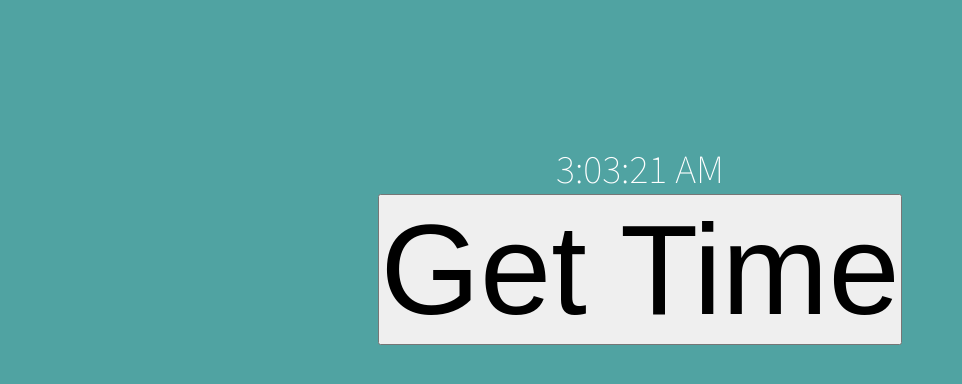
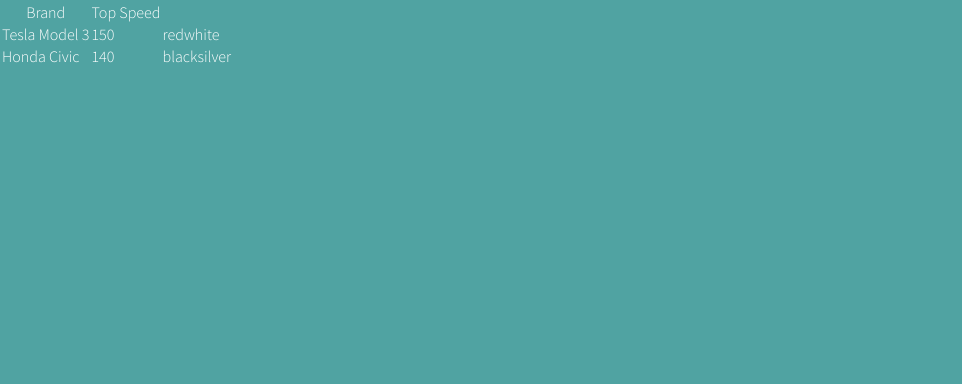
Before and after one commit to koray7/React-userLog, a React (Create React App) app: page / in a window 1280 px wide. Shown: the top 384 px of the page, without its empty margins (0-962 px from the left). Built offline with nearby package versions, Linux system fonts and the light colour scheme.

Commit message:
Completed Destructuring

```diff
--- a/src/components/App.jsx
+++ b/src/components/App.jsx
@@ -3,22 +3,21 @@
 
 function App() {
 
-    var today = new Date().toLocaleTimeString();
 
-    const [time, setTime] = useState(today)
+    const now = new Date().toLocaleTimeString();
+    const [time, setTime] = useState(now)
 
 
+    function clicked() {
+    const timeNow = new Date().toLocaleTimeString();
+        setTime(timeNow);
+    }
 
-    function getTime(){
-        const timeNow = new Date().toLocaleTimeString();
-        setTime(timeNow)
-        // console.log(timeNow)
-    }
 
     return (
         <div className="container">
             <h1>{time}</h1>
-            <button onClick={getTime}>Get Time</button>
+            <button onClick={clicked}>Get Time Austin!</button>
         </div>
     )
 }
--- /dev/null
+++ b/src/data.js
@@ -0,0 +1,4 @@
+const animals = [
+    { name: "cat", sound: "meow" },
+    { name: "dog", sound: "woof" }
+];
--- a/src/index.js
+++ b/src/index.js
@@ -1,9 +1,25 @@
 import React from "react";
 import ReactDOM from "react-dom/client";
-import App from "./components/App";
+// import App from "./components/App";
+import cars from "./practice"
 
 
 const root = ReactDOM.createRoot(document.getElementById('root'))
 root.render(
-    <App />
+    <table>
+        <tr>
+            <th>Brand</th>
+            <th>Top Speed</th>
+        </tr>
+        <tr>
+            <td>{cars[1].model}</td>
+            <td>{cars[1].speedStats.topSpeed}</td>
+            <td>{cars[1].coloursByPopularity}</td>
+        </tr>
+        <tr>
+            <td>{cars[0].model}</td>
+            <td>{cars[0].speedStats.topSpeed}</td>
+            <td>{cars[0].coloursByPopularity}</td>
+        </tr>
+    </table>
 )
--- /dev/null
+++ b/src/practice.js
@@ -0,0 +1,20 @@
+const cars = [
+    {
+    model: "Honda Civic",
+    coloursByPopularity: ["black", "silver"],
+    speedStats: {
+    topSpeed: 140,
+    zeroToSixty: 8.5
+    }
+},
+{
+    model: "Tesla Model 3",
+    coloursByPopularity: ["red", "white"],
+    speedStats: {
+    topSpeed: 150,
+    zeroToSixty: 3.2
+    }
+}
+];
+
+export default cars;
```
